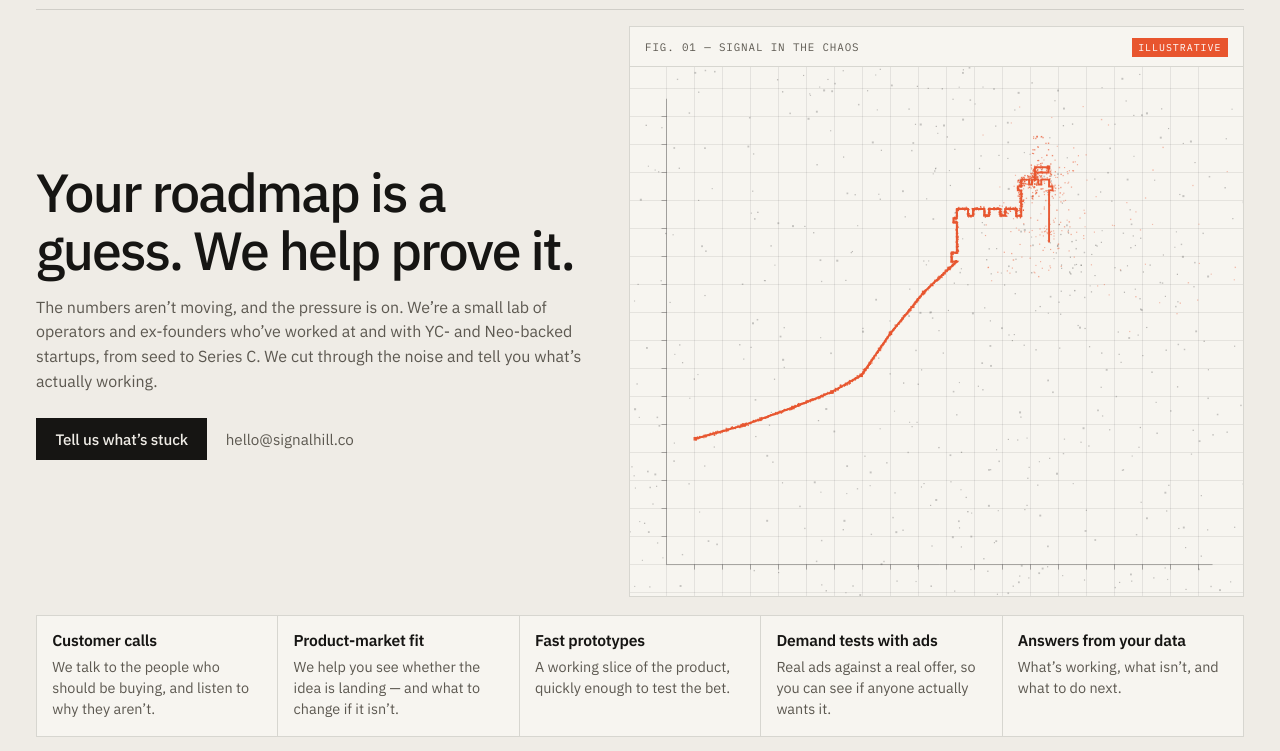
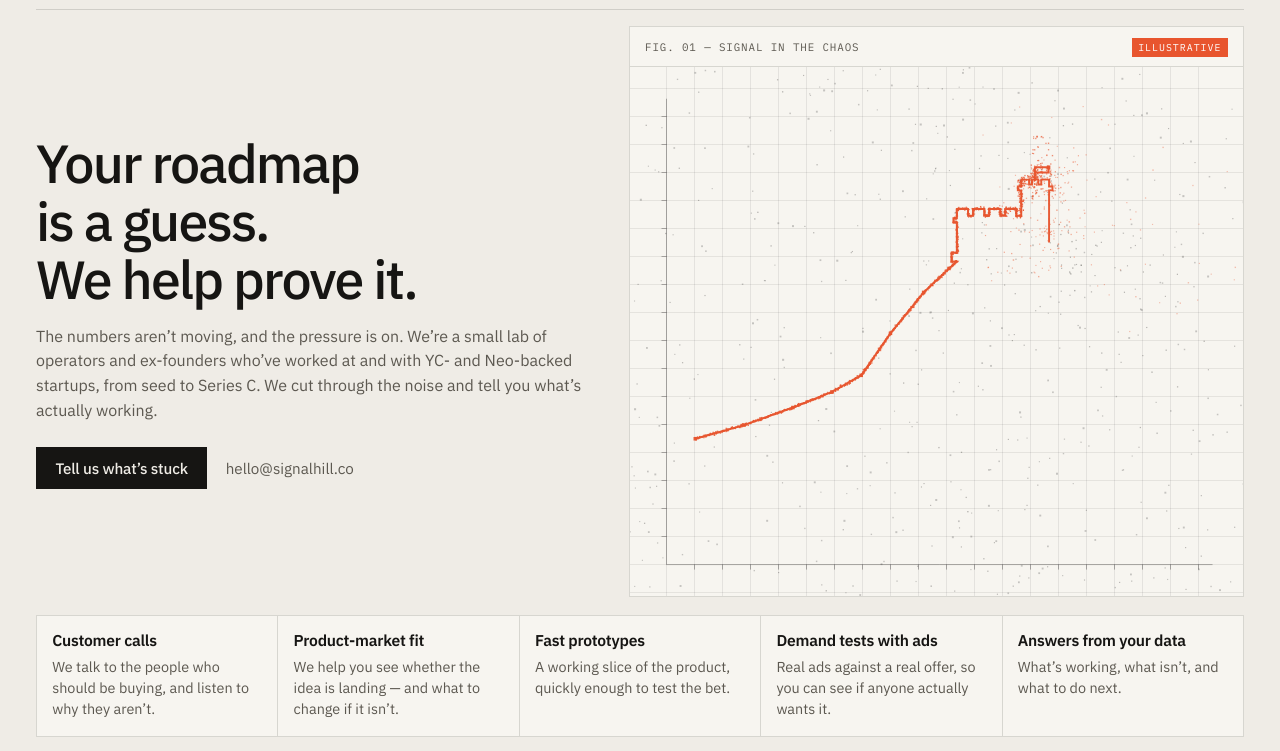
Before and after one commit to jacobcritch/signal-hill, a plain HTML site: page v3/index.html in a window 1280 px wide. Shown: the part 49-800 px from the top of the page. Drawn offline with Linux system fonts and the light colour scheme.

Commit message:
v3: clean headline line breaks

```diff
--- a/v3/index.html
+++ b/v3/index.html
@@ -51,7 +51,7 @@
     <main class="page">
       <section class="hero">
         <div class="hero__copy">
-          <h1>Your roadmap is a guess. We help prove it.</h1>
+          <h1>Your roadmap is a&nbsp;guess. <span style="display:block">We help prove&nbsp;it.</span></h1>
           <p class="lede">The numbers aren’t moving, and the pressure is on. We’re a small lab of operators and ex-founders who’ve worked at and with YC- and Neo-backed startups, from seed to Series C. We cut through the noise and tell you what’s actually working.</p>
           <div class="cta">
             <!-- PLACEHOLDER: hello@signalhill.co is a brand-name inbox, not yet a live mailbox. Replace before launch. -->
```
